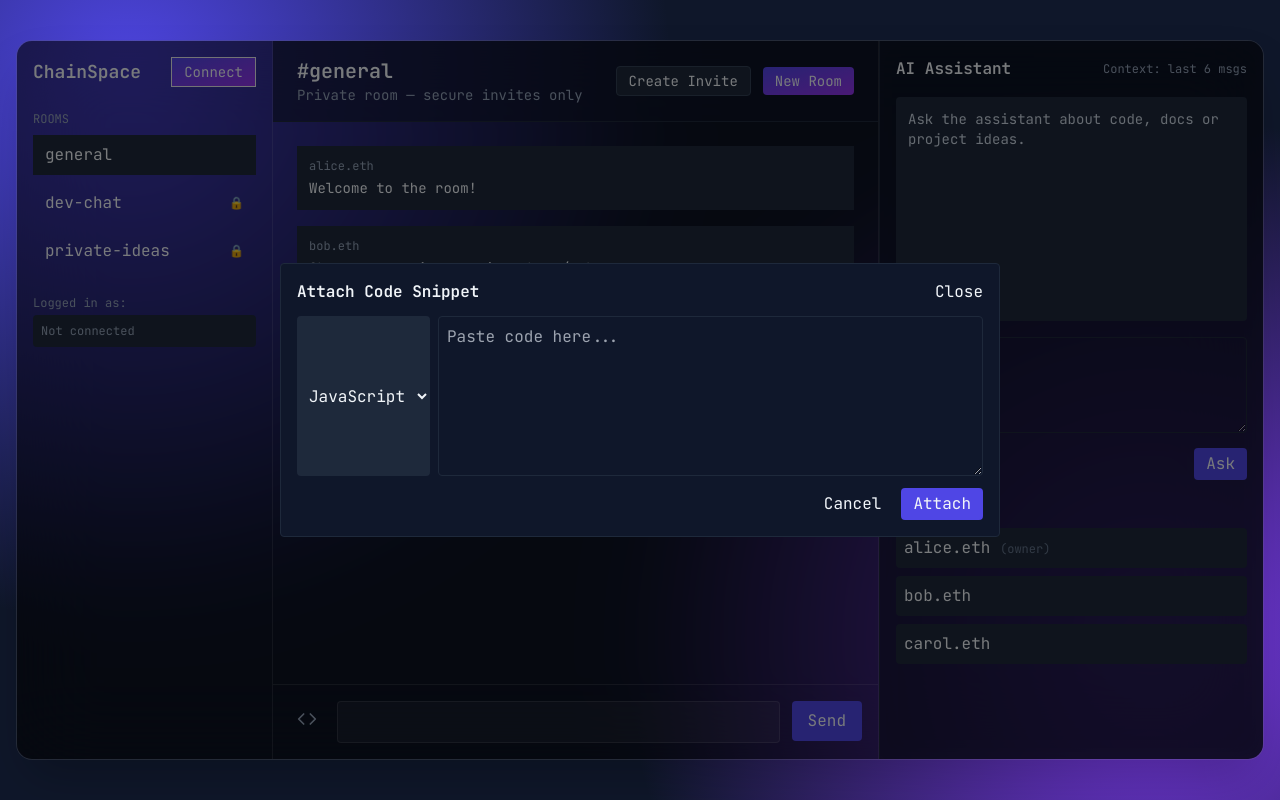
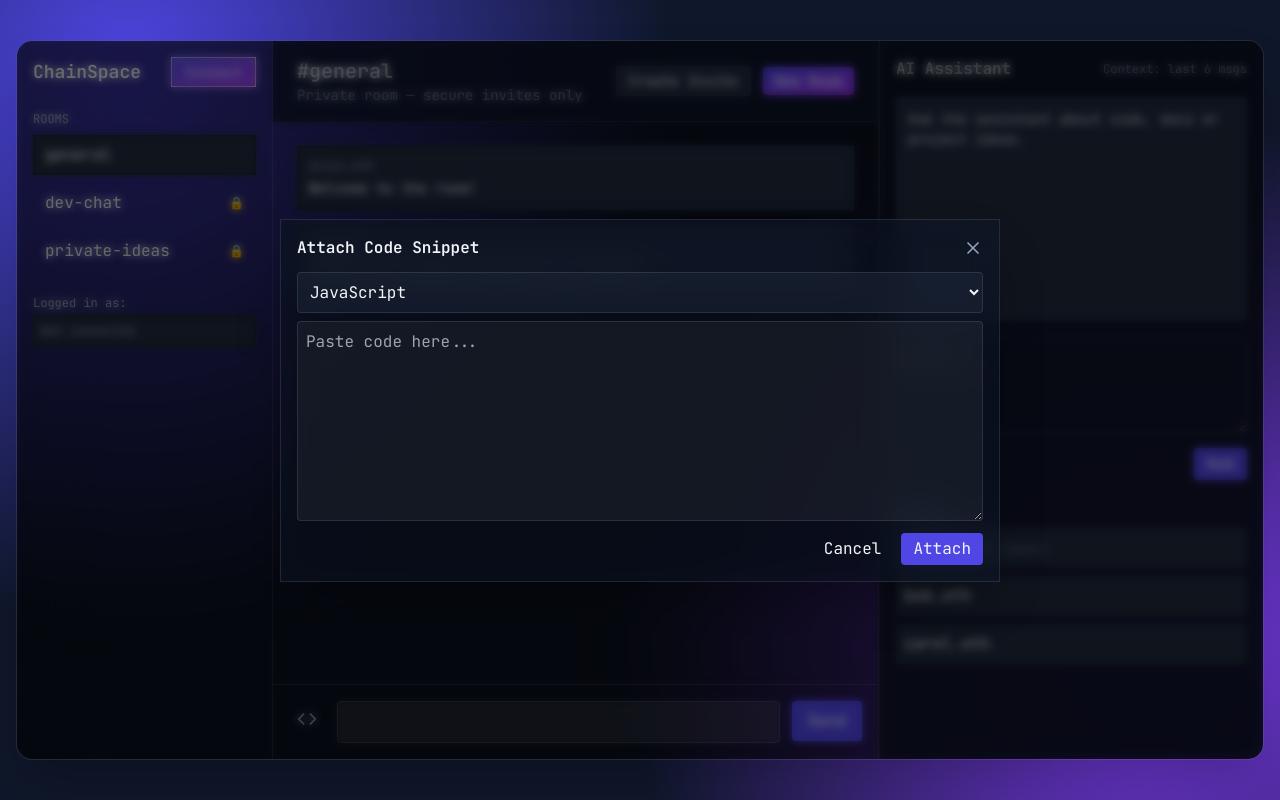
Before and after one commit to Akashracharya/ChainSpace, a Next.js app: page / in a window 1280 px wide. Both pictures are taken after a click on the button "Attach code snippet". Built offline with nearby package versions, Linux system fonts and the light colour scheme.

Commit message:
changes lucide icon

```diff
--- a/components/CodeModal.jsx
+++ b/components/CodeModal.jsx
@@ -1,5 +1,5 @@
 'use client'
-
+import { X } from 'lucide-react';
 
 export default function CodeModal({
   codeSnippet,
@@ -8,29 +8,37 @@ export default function CodeModal({
   setShowCodeModal,
 }) {
   return (
-    <div className="fixed inset-0 z-50 flex items-center justify-center">
+   <div className="fixed inset-0 z-50 flex items-center justify-center">
       <div
-        className="absolute inset-0 bg-black/50"
+        className="absolute inset-0 bg-black/50 backdrop-blur-sm"
         onClick={() => setShowCodeModal(false)}
       />
-      <div className="relative z-60 w-[720px] bg-slate-900 border border-slate-800 rounded p-4">
+      <div className="relative z-60 w-[720px] bg-slate-900/50 border border-white/10 rounded-lg p-4 backdrop-blur-lg shadow-2xl">
         <div className="flex items-center justify-between mb-3">
           <h5 className="font-semibold">Attach Code Snippet</h5>
-          <button onClick={() => setShowCodeModal(false)}>Close</button>
+          <button onClick={() => setShowCodeModal(false)} className="text-slate-400 hover:text-slate-100">
+            <X className="w-5 h-5" />
+          </button>
         </div>
 
-        <div className="flex gap-2">
+        <div className="flex flex-col gap-2"> {/* Changed to flex-col for better layout */}
           <select
             value={codeSnippet.lang}
             onChange={(e) =>
               setCodeSnippet((s) => ({ ...s, lang: e.target.value }))
             }
-            className="bg-slate-800 p-2 rounded"
+            className="bg-slate-800/50 border border-white/10 p-2 rounded w-full" // Made full-width
           >
+            {/* New language list */}
             <option value="javascript">JavaScript</option>
+            <option value="typescript">TypeScript</option>
             <option value="python">Python</option>
+            <option value="java">Java</option>
             <option value="cpp">C++</option>
-            <option value="java">Java</option>
+            <option value="go">Go</option>
+            <option value="rust">Rust</option>
+            <option value="html">HTML</option>
+            <option value="css">CSS</option>
             <option value="solidity">Solidity</option>
           </select>
 
@@ -39,7 +47,7 @@ export default function CodeModal({
             onChange={(e) =>
               setCodeSnippet((s) => ({ ...s, code: e.target.value }))
             }
-            className="flex-1 h-40 bg-transparent border border-slate-800 rounded p-2 font-mono"
+            className="flex-1 min-h-[200px] bg-white/5 border border-white/10 rounded p-2 font-mono" // Updated height
             placeholder="Paste code here..."
           />
         </div>
@@ -47,11 +55,14 @@ export default function CodeModal({
         <div className="mt-3 flex justify-end gap-2">
           <button
             onClick={() => setShowCodeModal(false)}
-            className="px-3 py-1 rounded"
+            className="px-3 py-1 rounded hover:bg-white/10 transition-colors"
           >
             Cancel
           </button>
-          <button onClick={attachCode} className="px-3 py-1 rounded bg-indigo-600">
+          <button
+            onClick={attachCode}
+            className="px-3 py-1 rounded bg-indigo-600 transition-all duration-300 hover:shadow-lg hover:shadow-indigo-500/40" // Added glow effect
+          >
             Attach
           </button>
         </div>
```
